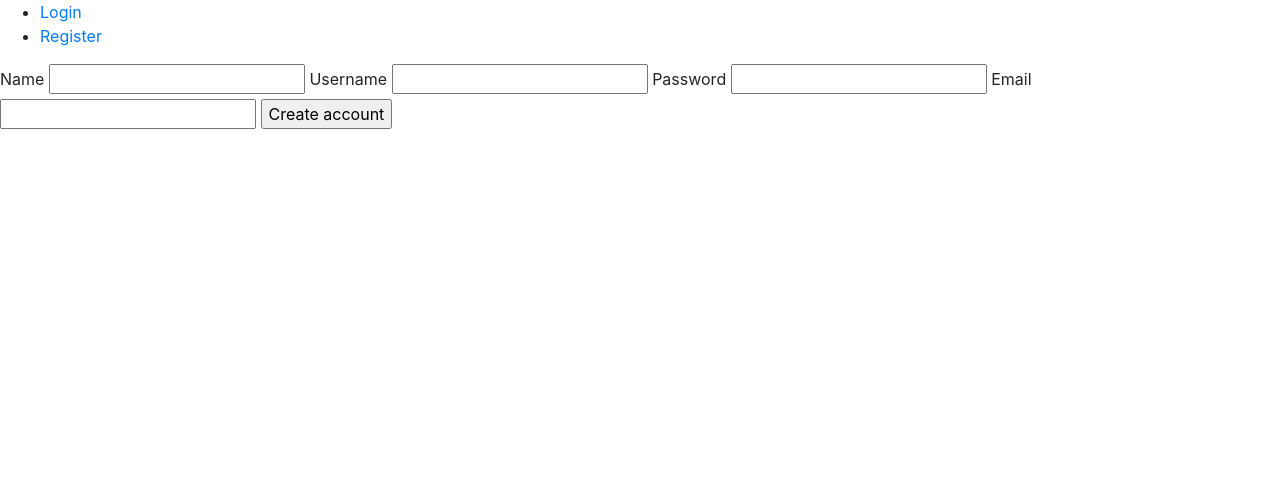
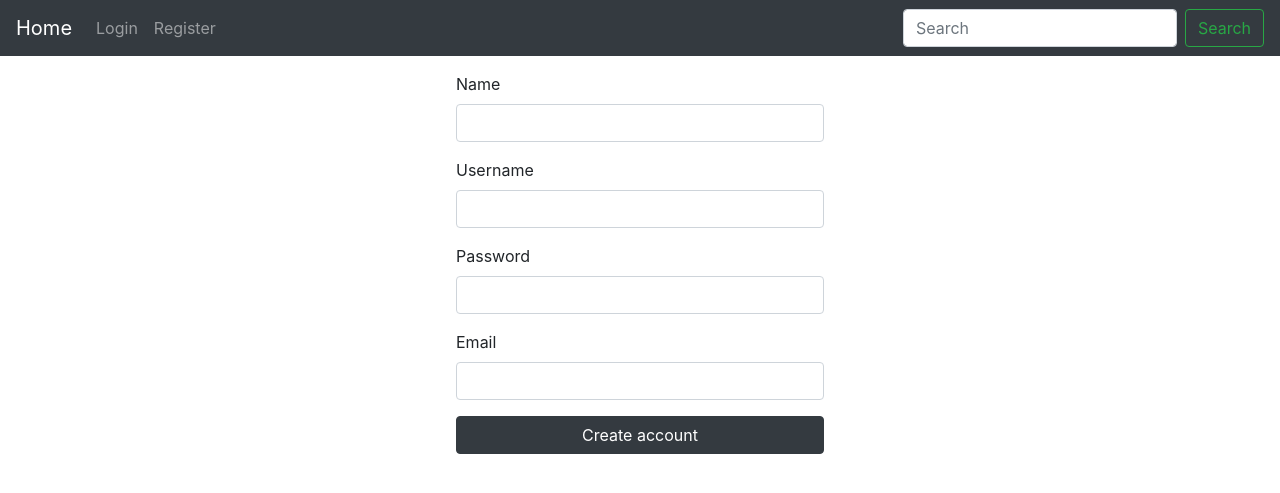
Before and after one commit to MiguelSombrero/skill-em-all, a Flask app: page /accounts/new in a window 1280 px wide. Shown: the top 493 px of the page. Run offline with Flask 2, Linux system fonts and the light colour scheme; some libraries are stand-ins or nearby versions.

Commit message:
added some styling with bootstrap and css

```diff
--- a/application/accounts/forms.py
+++ b/application/accounts/forms.py
@@ -1,5 +1,5 @@
 from flask_wtf import FlaskForm
-from wtforms import StringField, PasswordField, validators
+from wtforms import StringField, TextAreaField, PasswordField, validators
 
 class AccountForm(FlaskForm):
     name = StringField("Name",
@@ -16,7 +16,7 @@ class AccountForm(FlaskForm):
         [validators.Length(max=50, message="Password must be under 50 characters")]
     )
 
-    profile_info = StringField("Info",
+    profile_info = TextAreaField("Info",
         [validators.Length(max=500, message="Profile info must be under 500 characters")]
     )
 
--- /dev/null
+++ b/application/static/css/main.css
@@ -0,0 +1,5 @@
+.form {
+    max-width: 25rem;
+    margin: auto;
+    padding: 1rem;
+}
--- a/application/templates/accounts/account_form.html
+++ b/application/templates/accounts/account_form.html
@@ -2,35 +2,43 @@
 
 {% block body %}
 {{ error }}
-<form method="POST" action="{{ url_for('accounts_create') }}">
+<form method="POST" action="{{ url_for('accounts_create') }}" class="form">
+  <div class="form-group">
     {{ form.name.label }}
-  {{ form.name }}
+    {{ form.name(class="form-control") }}
 
     {% for error in form.name.errors %}
-	  <p>{{ error }}</p>
+      <small class="form-text text-muted">{{ error }}</small>
     {% endfor %}
+  </div>
 
+  <div class="form-group">
     {{ form.username.label }}
-  {{ form.username }}
+    {{ form.username(class="form-control") }}
 
     {% for error in form.username.errors %}
-	  <p>{{ error }}</p>
+      <small class="form-text text-muted">{{ error }}</small>
     {% endfor %}
+  </div>
 
+  <div class="form-group">
     {{ form.password.label }}
-  {{ form.password }}
+    {{ form.password(class="form-control") }}
 
     {% for error in form.password.errors %}
-	  <p>{{ error }}</p>
+      <small class="form-text text-muted">{{ error }}</small>
     {% endfor %}
+  </div>
 
+  <div class="form-group">
     {{ form.email.label }}
-  {{ form.email }}
+    {{ form.email(class="form-control") }}
 
     {% for error in form.email.errors %}
-	  <p>{{ error }}</p>
+      <small class="form-text text-muted">{{ error }}</small>
     {% endfor %}
+  </div>
 
-  <input type="submit" value="Create account"/>
+  <input type="submit" class="btn btn-dark" style="width: 100%;" value="Create account" block />
 </form>
 {% endblock %}
--- a/application/templates/layout.html
+++ b/application/templates/layout.html
@@ -5,26 +5,56 @@
     <meta name="viewport" content="width=device-width, initial-scale=1, shrink-to-fit=no">
     <title>Skill 'Em All</title>
     <link rel="stylesheet" href="https://maxcdn.bootstrapcdn.com/bootstrap/4.0.0/css/bootstrap.min.css" integrity="sha384-Gn5384xqQ1aoWXA+058RXPxPg6fy4IWvTNh0E263XmFcJlSAwiGgFAW/dAiS6JXm" crossorigin="anonymous">
+    <link rel="stylesheet" href="{{ url_for('static', filename='css/main.css') }}">
   </head>
 
   <body>
-    <ul>
+    <nav class="navbar navbar-expand-lg navbar-dark bg-dark">
+      <button class="navbar-toggler" type="button" data-toggle="collapse" data-target="#navbarSupportedContent" aria-controls="navbarSupportedContent" aria-expanded="false" aria-label="Toggle navigation">
+        <span class="navbar-toggler-icon"></span>
+      </button>
+
+      <div class="collapse navbar-collapse" id="navbarSupportedContent">
+        <ul class="navbar-nav mr-auto">
+          <li class="nav-item active">
+            <a class="navbar-brand" href="{{ url_for('index') }}">Home</a>
+          </li>
           {% if current_user.is_authenticated %}
-      <li><a href="{{ url_for('skills_form') }}">Add skills</a></li>
-      <li><a href="{{ url_for('accounts_get') }}">List employees</a></li>
-      <li><a href="{{ url_for('accounts_profile', account_id=current_user.id) }}">Profile</a></li>
-      <li><a href="{{ url_for('logout') }}">Logout</a></li>
+          <li class="nav-item">
+            <a class="nav-link" href="{{ url_for('skills_form') }}">Add skills</a>
+          </li>
+          <li class="nav-item">
+            <a  class="nav-link" href="{{ url_for('accounts_get') }}">List employees</a>
+          </li>
+          <li class="nav-item">
+            <a class="nav-link" href="{{ url_for('accounts_profile', account_id=current_user.id) }}">Profile</a>
+          </li>
+          <li class="nav-item">
+            <a class="nav-link" href="{{ url_for('logout') }}">Logout</a>
+          </li>
           {% else %}
-      <li><a href="{{ url_for('login_form') }}">Login</a></li>
-      <li><a href="{{ url_for('accounts_form') }}">Register</a></li>
+          <li class="nav-item">
+            <a class="nav-link" href="{{ url_for('login_form') }}">Login</a>
+          </li>
+          <li class="nav-item">
+            <a class="nav-link" href="{{ url_for('accounts_form') }}">Register</a>
+          </li>
           {% endif %}
         </ul>
+        <form class="form-inline my-2 my-lg-0">
+          <input class="form-control mr-sm-2" type="search" placeholder="Search" aria-label="Search">
+          <button class="btn btn-outline-success my-2 my-sm-0" type="submit">Search</button>
+        </form>
+      </div>
+    </nav>
 
+    <main class="container">
       {% block body %}
         <p>
           Content.
         </p>
       {% endblock %}
+    </main>
 
     <script src="https://code.jquery.com/jquery-3.2.1.slim.min.js" integrity="sha384-KJ3o2DKtIkvYIK3UENzmM7KCkRr/rE9/Qpg6aAZGJwFDMVNA/GpGFF93hXpG5KkN" crossorigin="anonymous"></script>
     <script src="https://cdnjs.cloudflare.com/ajax/libs/popper.js/1.12.9/umd/popper.min.js" integrity="sha384-ApNbgh9B+Y1QKtv3Rn7W3mgPxhU9K/ScQsAP7hUibX39j7fakFPskvXusvfa0b4Q" crossorigin="anonymous"></script>
```
Also changed, not shown: application/templates/accounts/account_profile.html (+18 -13 lines), application/templates/auth/login_form.html (+10 -6 lines), application/templates/skills/skills_form.html (+9 -7 lines), documentation/schema.md (+5 -1 lines). Lines whose indentation alone changed are shown as unchanged.
